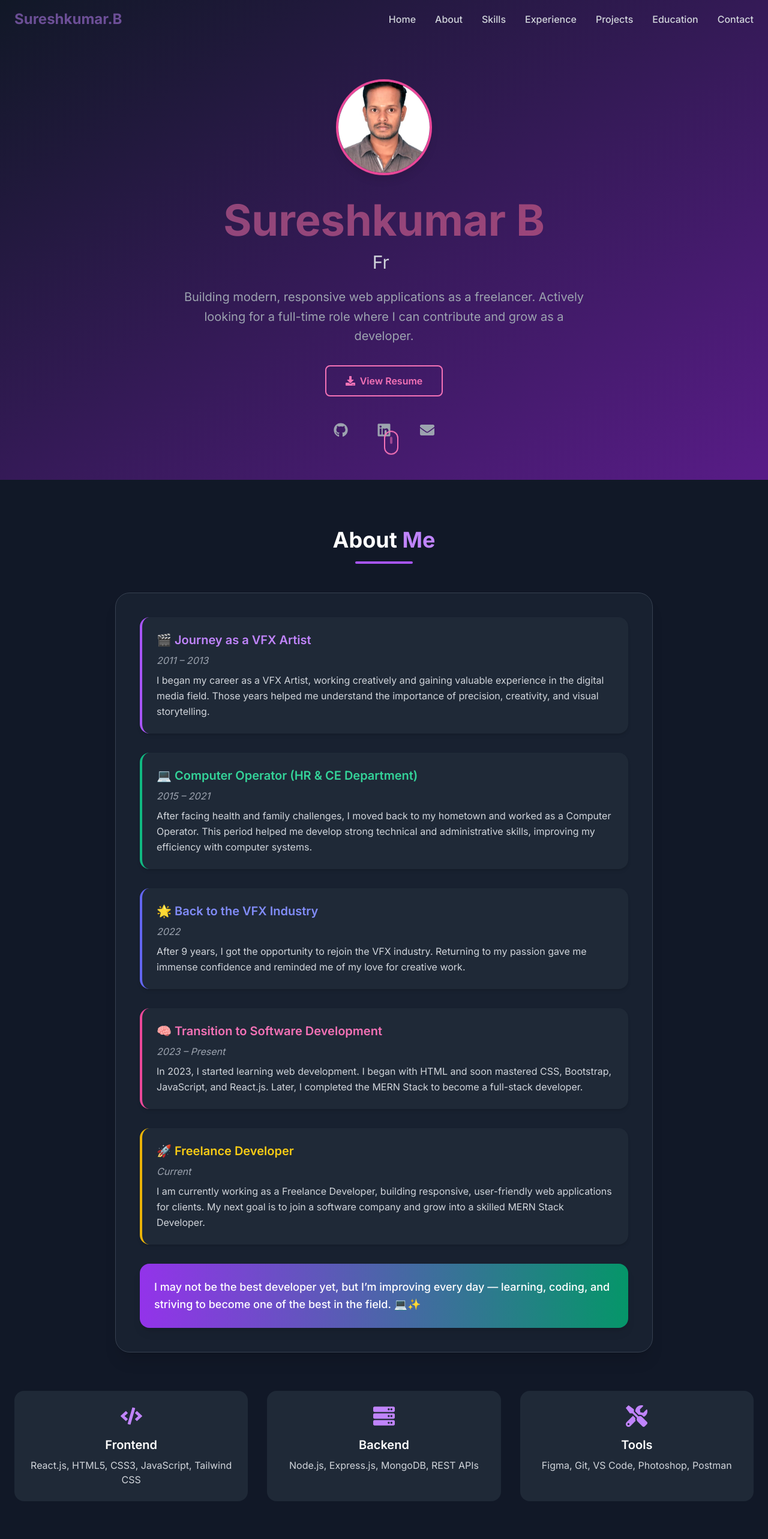
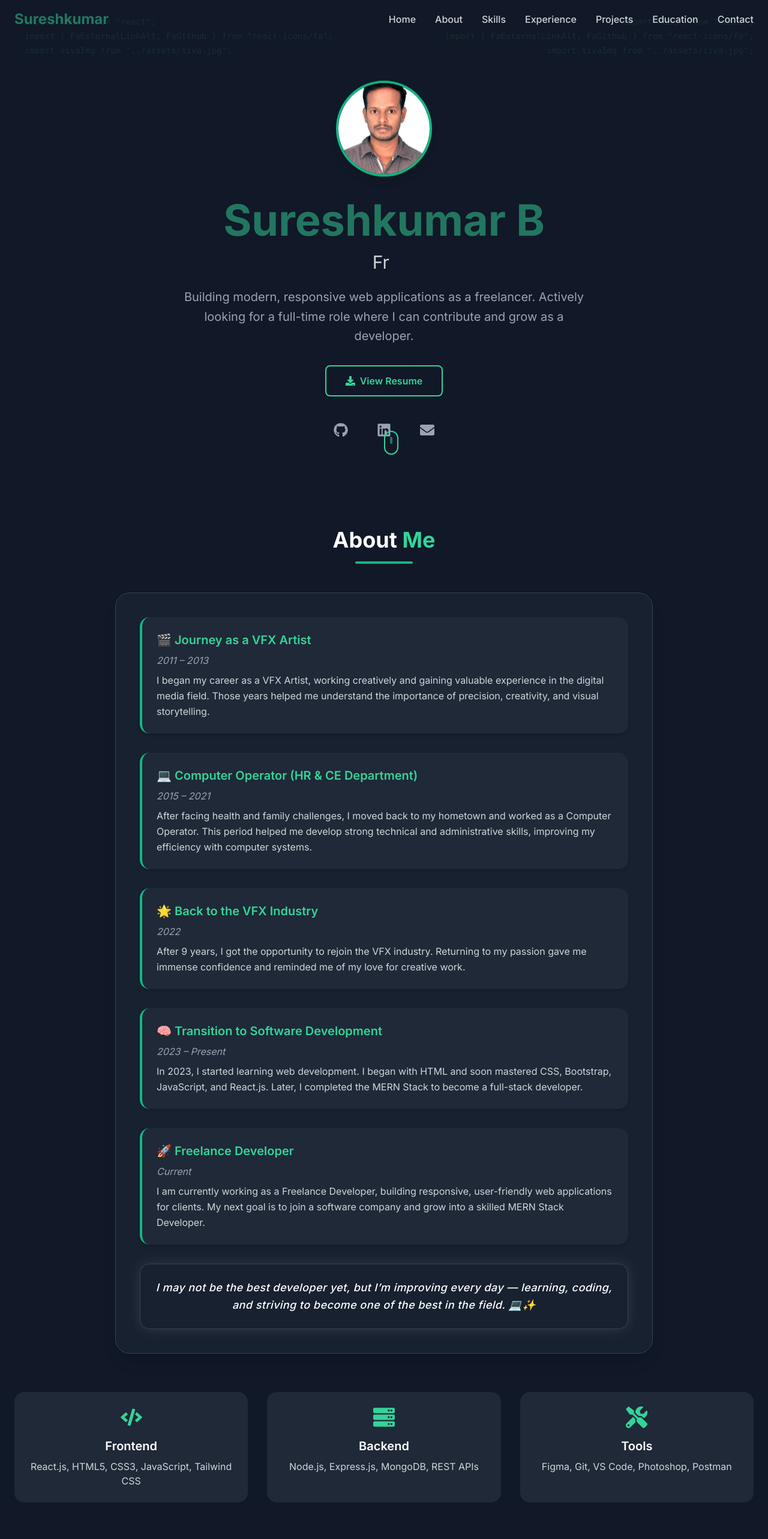
Before and after one commit to Bskumaar/freelancer, a React (Vite) app: page / in a window 1280 px wide. Shown: the top 2566 px of the page at 60% size. Built offline with nearby package versions, Linux system fonts and the light colour scheme; the HTML template or start-up script is replaced by a standard one.

Commit message:
Updated portfolio design and color theme

```diff
--- a/src/App.jsx
+++ b/src/App.jsx
@@ -10,7 +10,8 @@ import Contact from './components/Contact';
 
 function App() {
   return (
-    <div className="bg-gray-900 text-white min-h-screen">
+  <div className="bg-gradient-to-br from-gray-900 to-primary-900 text-white min-h-screen">
+
       <Header />
       <Hero />
       <About />
--- a/src/components/About.jsx
+++ b/src/components/About.jsx
@@ -1,4 +1,3 @@
-import React from "react";
 import { motion } from "framer-motion";
 import { FaCode, FaServer, FaTools } from "react-icons/fa";
 
@@ -16,32 +15,32 @@ const About = () => {
       year: "2015 – 2021",
       title: "💻 Computer Operator (HR & CE Department)",
       desc: "After facing health and family challenges, I moved back to my hometown and worked as a Computer Operator. This period helped me develop strong technical and administrative skills, improving my efficiency with computer systems.",
-      color: "border-emerald-500",
-      text: "text-emerald-400",
+      color: "border-primary-500",
+      text: "text-primary-400",
       direction: "right"
     },
     {
       year: "2022",
       title: "🌟 Back to the VFX Industry",
       desc: "After 9 years, I got the opportunity to rejoin the VFX industry. Returning to my passion gave me immense confidence and reminded me of my love for creative work.",
-      color: "border-indigo-500",
-      text: "text-indigo-400",
+      color: "border-primary-500",
+      text: "text-primary-400",
       direction: "left"
     },
     {
       year: "2023 – Present",
       title: "🧠 Transition to Software Development",
       desc: "In 2023, I started learning web development. I began with HTML and soon mastered CSS, Bootstrap, JavaScript, and React.js. Later, I completed the MERN Stack to become a full-stack developer.",
-      color: "border-pink-500",
-      text: "text-pink-400",
+      color: "border-primary-500",
+      text: "text-primary-400",
       direction: "right"
     },
     {
       year: "Current",
       title: "🚀 Freelance Developer",
       desc: "I am currently working as a Freelance Developer, building responsive, user-friendly web applications for clients. My next goal is to join a software company and grow into a skilled MERN Stack Developer.",
-      color: "border-yellow-500",
-      text: "text-yellow-400",
+      color: "border-primary-500",
+      text: "text-primary-400",
       direction: "left"
     }
   ];
@@ -92,17 +91,16 @@ const About = () => {
             </motion.div>
           ))}
 
-          {/* Closing Note */}
           <motion.div
-            initial={{ opacity: 0, scale: 0.9 }}
-            whileInView={{ opacity: 1, scale: 1 }}
-            transition={{ duration: 0.7 }}
+            initial={{ opacity: 0, y: 40 }}
+            whileInView={{ opacity: 1, y: 0 }}
+            transition={{ duration: 0.8, ease: "easeOut" }}
             viewport={{ once: true }}
-            className="bg-gradient-to-r from-primary-600 to-emerald-600 rounded-2xl p-6 shadow-lg"
+            className="rounded-2xl p-6 text-center shadow-[0_0_25px_rgba(255,255,255,0.1)] border border-gray-700"
           >
-            <p className="text-white text-lg font-medium leading-relaxed">
-              I may not be the best developer yet, but I’m improving every day —
-              learning, coding, and striving to become one of the best in the field. 💻✨
+            <p className="text-white text-lg font-medium leading-relaxed italic tracking-wide">
+              I may not be the best developer yet, but I’m improving every day — learning, coding,
+              and striving to become one of the best in the field. 💻✨
             </p>
           </motion.div>
         </div>
--- a/src/components/Header.jsx
+++ b/src/components/Header.jsx
@@ -24,13 +24,18 @@ const Header = () => {
   ];
 
   return (
-    <header className={`fixed w-full z-50 transition-all duration-300 ${
-      isScrolled ? 'bg-gray-900/95 backdrop-blur-sm shadow-lg' : 'bg-transparent'
-    }`}>
+    <header
+      className={`fixed w-full z-50 transition-all duration-300 ${
+        isScrolled ? 'bg-gray-900/95 backdrop-blur-sm shadow-lg' : 'bg-transparent'
+      }`}
+    >
       <nav className="container mx-auto px-6 py-4">
         <div className="flex justify-between items-center">
-          <a href="#home" className="text-2xl font-bold text-primary-400 animate-pulse">
-            Sureshkumar.B
+          <a
+            href="#home"
+            className="text-2xl font-bold text-primary-400 animate-pulse"
+          >
+            Sureshkumar
           </a>
 
           {/* Desktop Menu */}
--- a/src/components/Hero.jsx
+++ b/src/components/Hero.jsx
@@ -1,18 +1,67 @@
-import React from 'react';
-import { FaDownload, FaGithub, FaLinkedin, FaEnvelope } from 'react-icons/fa';
-import { TypeAnimation } from 'react-type-animation';
+
+import React, { useEffect, useState } from "react";
+import { FaDownload, FaGithub, FaLinkedin, FaEnvelope } from "react-icons/fa";
+import { TypeAnimation } from "react-type-animation";
 import profile from "../assets/suresh.jpeg";
 
 const Hero = () => {
+  const [codeText, setCodeText] = useState("");
+  const fullCode = `
+  import React from "react";
+  import { FaExternalLinkAlt, FaGithub } from "react-icons/fa";
+  import sivaImg from "../assets/siva.jpg";
+  import akshaya from "../assets/Akshaya.jpg";
+  import spacesite from "../assets/spacesite.jpg";
+  import process from "../assets/process.jpg";
+
+  const Projects = () => {
+    const projects = [
+      { title: "Offer Card Generator", tech: ["React", "Tailwind", "Canvas API"] },
+      { title: "VFX Artist Portfolio", tech: ["React", "CSS3", "Animations"] },
+      { title: "VFX Studio Company Website", tech: ["React", "Tailwind", "Responsive"] },
+      { title: "Project Management System", tech: ["MERN", "MongoDB", "Express"] },
+    ];
+
+    return (
+      <section id="projects">
+        <h2>My Projects</h2>
+        {projects.map((p, i) => <div key={i}>{p.title}</div>)}
+      </section>
+    );
+  };
+  export default Projects;
+  `;
+
+  // 🔹 Typing effect loop
+  useEffect(() => {
+    let index = 0;
+    const interval = setInterval(() => {
+      setCodeText(fullCode.substring(0, index));
+      index++;
+      if (index > fullCode.length) index = 0;
+    }, 50);
+    return () => clearInterval(interval);
+  }, []);
+
   return (
     <section
       id="home"
-      className="min-h-screen flex items-center justify-center bg-gradient-to-br from-gray-900 to-primary-900 pt-20 relative"
+      className="relative min-h-screen flex items-center justify-center bg-gray-900 text-white overflow-hidden pt-20"
     >
-      <div className="container mx-auto px-6 text-center">
-        <div className="animate-fade-in">
-          {/* 🔹 Profile Image */}
-          <div className="w-40 h-40 mx-auto mb-8 rounded-full overflow-hidden border-4 border-pink-500 shadow-lg animate-float">
+      {/* 🔹 Left background typing */}
+      <div className="absolute left-0 top-0 w-1/2 h-full opacity-10 text-green-400 font-mono text-sm whitespace-pre-wrap px-6 leading-6 overflow-hidden">
+        <pre className="animate-fade">{codeText}</pre>
+      </div>
+
+      {/* 🔹 Right background typing */}
+      <div className="absolute right-0 top-0 w-1/2 h-full opacity-10 text-green-400 font-mono text-sm whitespace-pre-wrap px-6 leading-6 overflow-hidden text-right">
+        <pre className="animate-fade">{codeText}</pre>
+      </div>
+
+      {/* 🔹 Main Content */}
+      <div className="relative z-10 container mx-auto px-6 text-center">
+        {/* Profile Image */}
+        <div className="w-40 h-40 mx-auto mb-8 rounded-full overflow-hidden border-4 border-primary-500 shadow-lg animate-float">
           <img
             src={profile}
             alt="Sureshkumar"
@@ -20,18 +69,18 @@ const Hero = () => {
           />
         </div>
 
-          {/* 🔹 Name */}
-          <h1 className="text-5xl md:text-7xl font-bold mb-4 bg-clip-text text-transparent bg-gradient-to-r from-pink-400 to-rose-400 animate-pulse">
+        {/* Name */}
+        <h1 className="text-5xl md:text-7xl font-bold mb-4 bg-clip-text text-transparent bg-gradient-to-r from-primary-400 to-primary-400 animate-pulse">
           Sureshkumar B
         </h1>
 
-          {/* 🔹 Typing Animation */}
+        {/* Typing Animation */}
         <h2 className="text-2xl md:text-3xl text-gray-300 mb-6">
           <TypeAnimation
             sequence={[
-                'MERN Stack Developer',
+              "MERN Stack Developer",
               2000,
-                'Freelancer',
+              "Freelancer",
               2000,
             ]}
             speed={50}
@@ -45,25 +94,25 @@ const Hero = () => {
           Building modern, responsive web applications as a freelancer. Actively looking for a full-time role where I can contribute and grow as a developer.
         </p>
 
-          {/* 🔹 Resume Button */}
+        {/* Resume Button */}
         <div className="flex flex-col sm:flex-row justify-center items-center space-y-4 sm:space-y-0 sm:space-x-6 mb-8">
           <a
             href="/resume.pdf"
             target="_blank"
             rel="noopener noreferrer"
-              className="border-2 border-pink-400 text-pink-400 hover:bg-pink-500 hover:text-white px-8 py-3 rounded-lg font-semibold transition-all duration-300 transform hover:scale-105 flex items-center"
+            className="border-2 border-primary-400 text-primary-400 hover:bg-primary-500 hover:text-white px-8 py-3 rounded-lg font-semibold transition-all duration-300 transform hover:scale-105 flex items-center"
           >
             <FaDownload className="mr-2" />
             View Resume
           </a>
         </div>
 
-          {/* 🔹 Social Links */}
+        {/* Social Links */}
         <div className="flex justify-center space-x-6">
           <a
             href="https://github.com/Bskumaar"
             target="_blank"
-              className="text-gray-400 hover:text-pink-400 transition-colors duration-300 transform hover:scale-125 hover:bg-gray-800 p-3 rounded-full"
+            className="text-gray-400 hover:text-primary-400 transition-colors duration-300 transform hover:scale-125 hover:bg-gray-800 p-3 rounded-full"
             aria-label="GitHub"
           >
             <FaGithub size={24} />
@@ -71,7 +120,7 @@ const Hero = () => {
           <a
             href="https://linkedin.com/in/suresh-kumar-09a9b4374"
             target="_blank"
-              className="text-gray-400 hover:text-pink-400 transition-colors duration-300 transform hover:scale-125 hover:bg-gray-800 p-3 rounded-full"
+            className="text-gray-400 hover:text-primary-400 transition-colors duration-300 transform hover:scale-125 hover:bg-gray-800 p-3 rounded-full"
             aria-label="LinkedIn"
           >
             <FaLinkedin size={24} />
@@ -79,7 +128,7 @@ const Hero = () => {
           <a
             href="https://mail.google.com/mail/?view=cm&fs=1&to=bskumaar88@gmail.com"
             target="_blank"
-              className="text-gray-400 hover:text-pink-400 transition-colors duration-300 transform hover:scale-125 hover:bg-gray-800 p-3 rounded-full"
+            className="text-gray-400 hover:text-primary-400 transition-colors duration-300 transform hover:scale-125 hover:bg-gray-800 p-3 rounded-full"
             aria-label="Email"
           >
             <FaEnvelope size={24} />
@@ -87,13 +136,29 @@ const Hero = () => {
         </div>
       </div>
 
-        {/* 🔹 Scroll indicator */}
-        <div className="absolute bottom-8 left-1/2 transform -translate-x-1/2 animate-bounce">
-          <div className="w-6 h-10 border-2 border-pink-400 rounded-full flex justify-center">
-            <div className="w-1 h-3 bg-pink-400 rounded-full mt-2 animate-pulse"></div>
+      {/* Scroll Indicator */}
+      <div className="absolute bottom-8 left-1/2 transform -translate-x-1/2 animate-bounce z-10">
+        <div className="w-6 h-10 border-2 border-primary-400 rounded-full flex justify-center">
+          <div className="w-1 h-3 bg-primary-400 rounded-full mt-2 animate-pulse"></div>
         </div>
       </div>
-      </div>
+
+      <style>{`
+        @keyframes fade {
+          from { opacity: 0; }
+          to { opacity: 1; }
+        }
+        .animate-fade {
+          animation: fade 1s ease-in;
+        }
+        @keyframes float {
+          0%, 100% { transform: translateY(0); }
+          50% { transform: translateY(-8px); }
+        }
+        .animate-float {
+          animation: float 4s ease-in-out infinite;
+        }
+      `}</style>
     </section>
   );
 };
--- a/src/components/Projects.jsx
+++ b/src/components/Projects.jsx
@@ -1,7 +1,7 @@
 import React from "react";
 import { FaExternalLinkAlt, FaGithub } from "react-icons/fa";
 import sivaImg from "../assets/siva.jpg";
-import akshaya from "../assets/Akshaya.jpg";
+import akshaya from "../assets/akshaya.jpg";
 import spacesite from "../assets/spacesite.jpg";
 import process from "../assets/process.jpg";
 
--- a/src/index.css
+++ b/src/index.css
@@ -7,3 +7,43 @@
 * {
   font-family: 'Inter', sans-serif;
 }
+
+/* Smooth scrolling */
+html {
+  scroll-behavior: smooth;
+}
+
+/* Custom scrollbar */
+::-webkit-scrollbar {
+  width: 8px;
+}
+
+::-webkit-scrollbar-track {
+  background: #0f172a;
+}
+
+::-webkit-scrollbar-thumb {
+  background: #db2777; /* primary-600 */
+}
+
+::-webkit-scrollbar-thumb:hover {
+  background: #ec4899; /* primary-500 */
+}
+
+/* Gradient text animation */
+@keyframes gradient {
+  0% {
+    background-position: 0% 50%;
+  }
+  50% {
+    background-position: 100% 50%;
+  }
+  100% {
+    background-position: 0% 50%;
+  }
+}
+
+.animate-gradient {
+  background-size: 300% 300%;
+  animation: gradient 6s ease infinite;
+}
```
Also changed, not shown: src/components/Contact.jsx (+16 -19 lines), src/components/Education.jsx (+67 -30 lines), src/components/Experience.jsx (+5 -7 lines), src/components/Skills.jsx (+55 -55 lines), tailwind.config.js (+3 -5 lines). Lines whose indentation alone changed are shown as unchanged.
